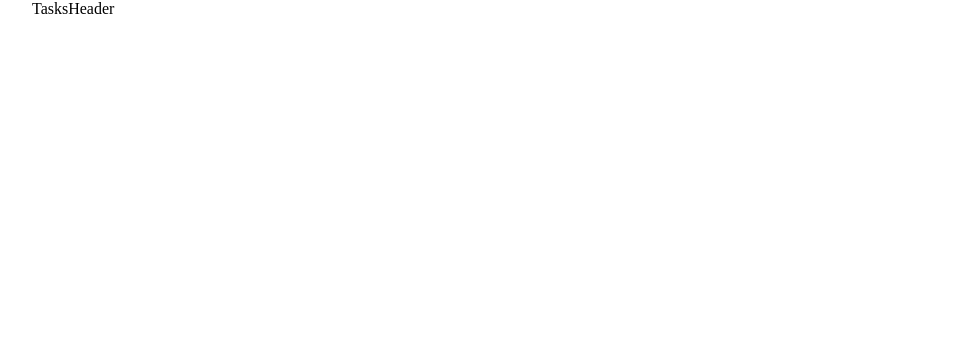
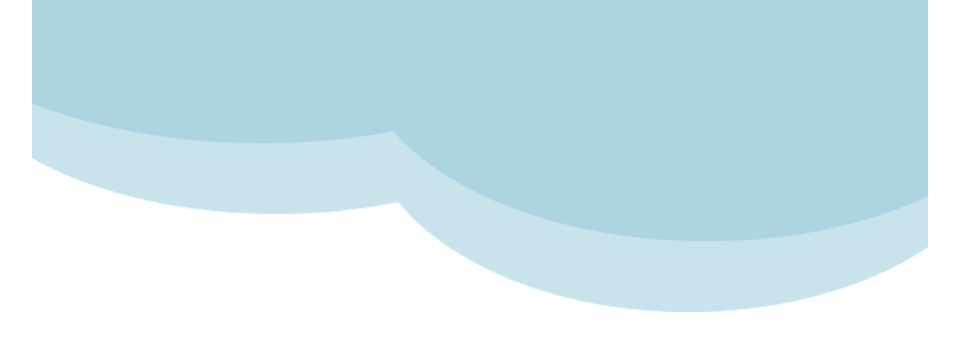
Before and after one commit to ibrohimmath/To-Do-List-React, a React (Vite) app: page / in a window 1280 px wide. Shown: the top 350 px of the page, without its empty margins (160-1119 px from the left). Built offline with nearby package versions, Linux system fonts and the light colour scheme.

Commit message:
added TasksHeader component in header branch

```diff
--- a/src/components/tasks_header/index.jsx
+++ b/src/components/tasks_header/index.jsx
@@ -1,7 +1,12 @@
 import React from "react";
 import clsx from "clsx";
+import backgroundSrc from "../../assets/header_background.png";
 import cn from "./style.module.scss";
 
 export default function TasksHeader() {
-  return <div>TasksHeader</div>;
+  return (
+    <div className={clsx(cn["tasksheader"])}>
+      <img src={backgroundSrc} alt="Background image" />
+    </div>
+  );
 }
--- a/src/components/tasks_header/style.module.scss
+++ b/src/components/tasks_header/style.module.scss
@@ -0,0 +1,13 @@
+.tasksheader {
+  position: relative;
+  height: 39vh;
+  img {
+    position: absolute;
+    top: 0;
+    left: 0;
+    width: 100%;
+    height: 100%;
+    object-fit: cover;
+    object-position: center;
+  }
+}
```
